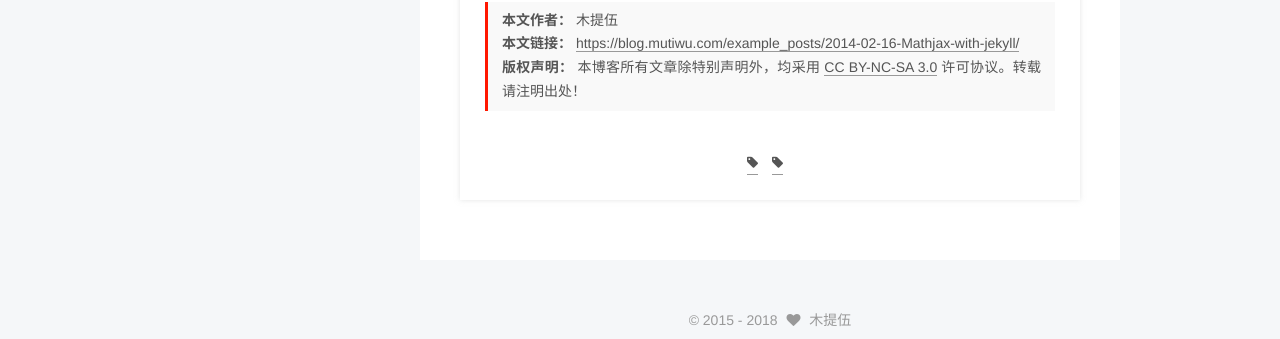
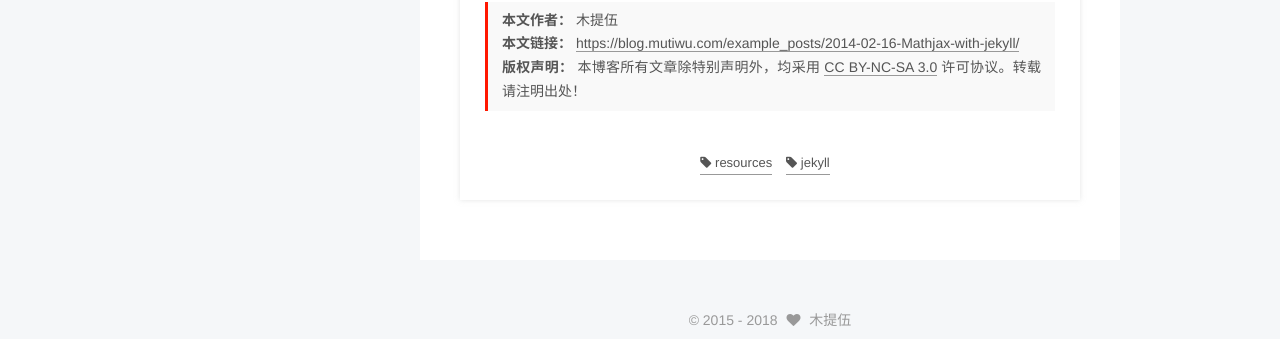
Before and after one commit to mutiwu/blog, a Jekyll site: the page built from example_posts/2014-02-16-Mathjax-with-jekyll.md, in a window 1280 px wide. Shown: the part 1379-1718 px from the top of the page. Built offline with Jekyll 4.4.1, drawn with Linux system fonts in a browser that asks for light colours; formulas are drawn with MathJax 3; comment, search, counter and statistics services are not loaded.

Commit message:
add virtcopy

```diff
--- a/_includes/_macro/post.html
+++ b/_includes/_macro/post.html
@@ -345,7 +345,7 @@
         <div class="post-tags">
           {% for tag in post.tags %}
             {% assign tag_url_encode = tag | url_encode | replace: '+', '%20' %}
-            <a href="{{ '/tag/#/' | relative_url | append: tag_url_encode }}" rel="tag"><i class="fa fa-tag"></i> {{ tag.name }}</a>
+            <a href="{{ '/tag/#/' | relative_url | append: tag_url_encode }}" rel="tag"><i class="fa fa-tag"></i> {{ tag }}</a>
           {% endfor %}
         </div>
       {% endif %}
```
